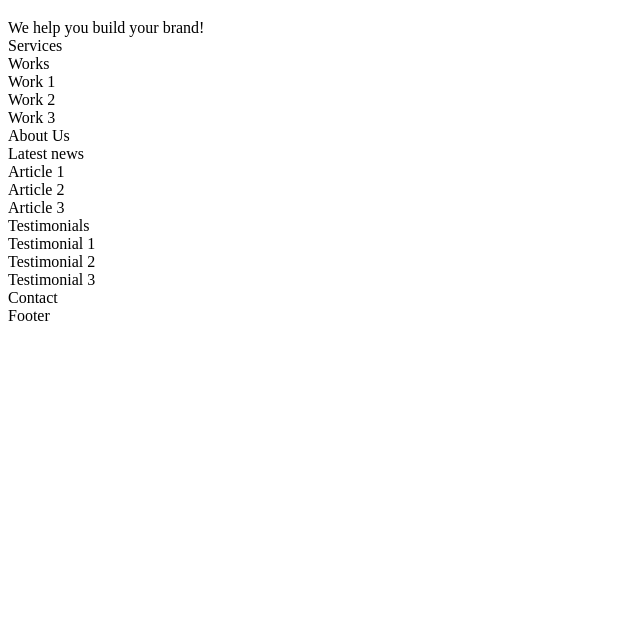
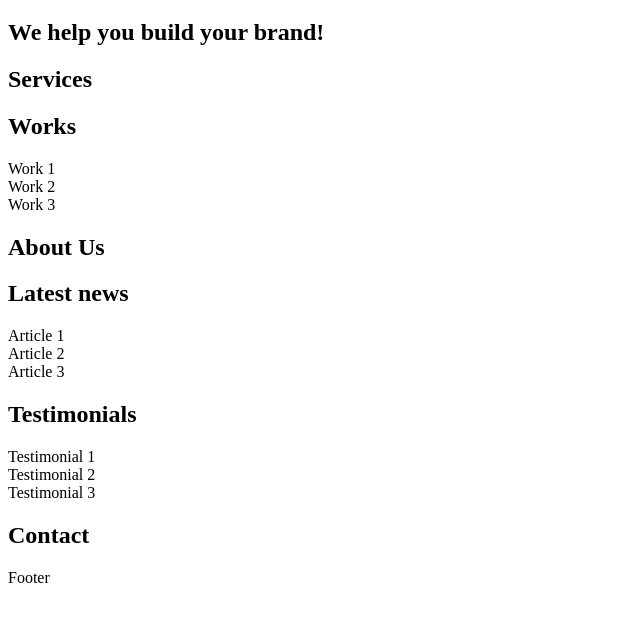
Before and after one commit to Jak-Shyrak/holbertonschool-web_front_end, a plain HTML site: page html_advanced/9-index.html in a window 1280 px wide. Shown: the part 61-682 px from the top of the page, without its empty margins (0-640 px from the left). Drawn offline with Linux system fonts and the light colour scheme.

Commit message:
Update task 9

```diff
--- a/html_advanced/9-index.html
+++ b/html_advanced/9-index.html
@@ -14,25 +14,36 @@
     </header>
     <main>
         <h1>Homepage</h1>
-        <section>We help you build your brand!</section>
-        <section>Services</section>
-        <section>Works
+        <section>
+            <h2>We help you build your brand!</h2>
+        </section>
+        <section>
+            <h2>Services</h2>
+        </section>
+        <section>
+            <h2>Works</h2>
             <article>Work 1</article>
             <article>Work 2</article>
             <article>Work 3 </article>
         </section>
-        <section>About Us</section>
-        <section>Latest news</section>
+        <section>
+            <h2>About Us</h2>
+        </section>
+        <section>
+            <h2>Latest news</h2>
             <article>Article 1</article>
             <article>Article 2</article>
             <article>Article 3</article>
         </section>
-        <section>Testimonials
+        <section>
+            <h2>Testimonials</h2>
             <article>Testimonial 1</article>
             <article>Testimonial 2</article>
             <article>Testimonial 3</article>
         </section>
-        <section>Contact</section>
+        <section>
+            <h2>Contact</h2>
+        </section>
     </main>
     <footer>Footer</footer>
 </body>
```
